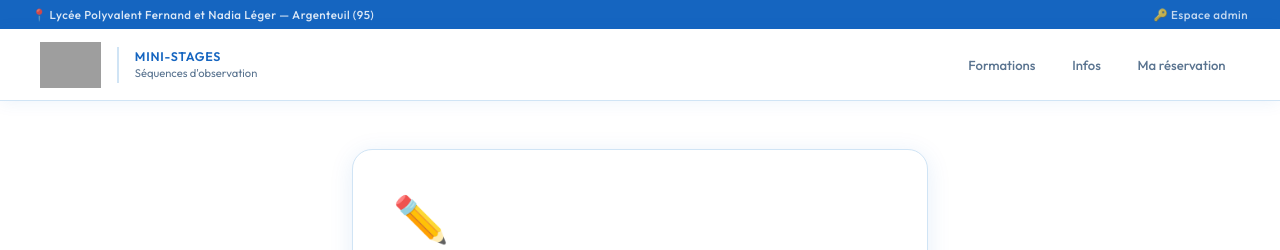
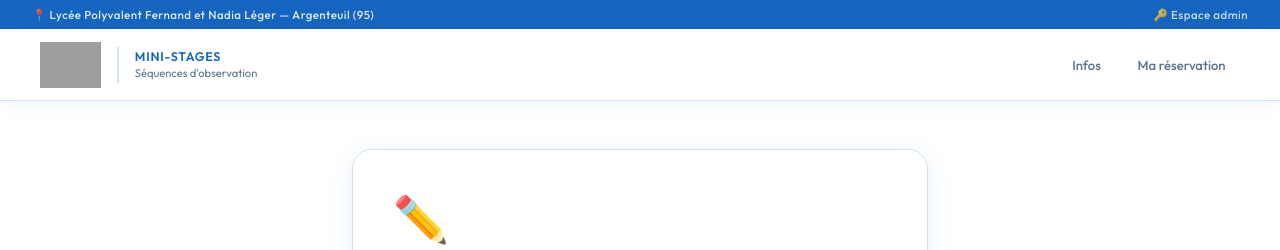
Before and after one commit to jamila-cell210/Fernand-Nadia-L-ger, a Flask app: page /gerer in a window 1280 px wide. Shown: the top 250 px of the page. Run offline with Flask 3, Linux system fonts and the light colour scheme; grey boxes are pictures that could not be loaded.

Commit message:
Update base.html

```diff
--- a/templates/base.html
+++ b/templates/base.html
@@ -52,7 +52,6 @@ footer p,footer a{font-size:.78rem}footer a{color:rgba(255,255,255,.6);text-deco
     <div class="hlabel">Mini-Stages <span>Séquences d'observation</span></div>
   </a>
   <nav class="hnav">
-    <a href="/#formations">Formations</a>
     <a href="/#infos">Infos</a>
     <a href="/gerer">Ma réservation</a>
   </nav>
```
